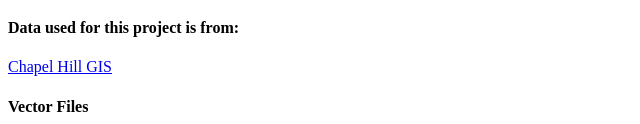
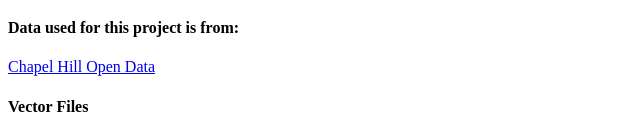
Before and after one commit to emilywong23/GEOG370-Wong, a plain HTML site: page HW2/homework2.html in a window 1280 px wide. Shown: the part 676-800 px from the top of the page, 0-640 px from the left. Drawn offline with Linux system fonts and the light colour scheme.

Commit message:
Update homework2.html

```diff
--- a/HW2/homework2.html
+++ b/HW2/homework2.html
@@ -14,7 +14,7 @@
     <img src="./Images/UNC campus.png" alt="Map of UNC campus" width='750px'>
 
     </a>
-    <h4>Data used for this project is from:</h4><a href="https://datalb.longbeach.gov/"> Chapel Hill GIS </a>
+    <h4>Data used for this project is from:</h4><a href="https://opendata-townofchapelhill.hub.arcgis.com"> Chapel Hill Open Data</a>
     <h4>Vector Files</h4>
     <a href="https://github.com/emilywong23/GEOG370-Wong/blob/main/HW2/Data/CHFDjson.geojson">Point Layer: Fire Department</a><p></p>
     <a href="https://github.com/emilywong23/GEOG370-Wong/blob/main/HW2/Data/DavisLib.geojson">Polygon Layer: Davis Library</a><p></p>
```
